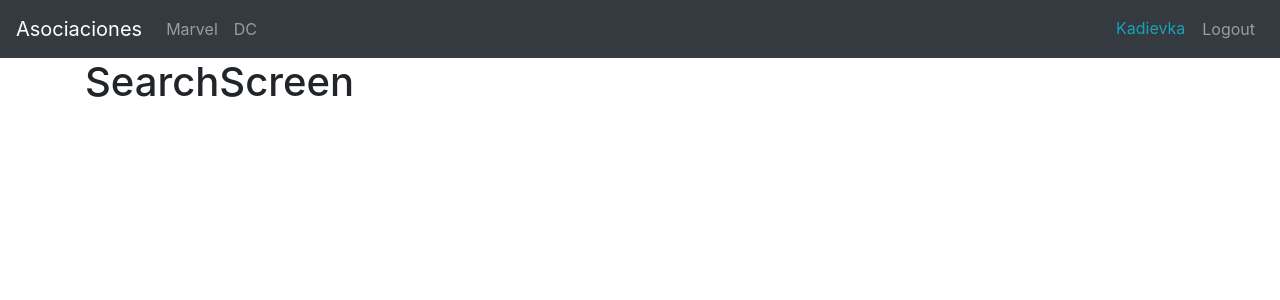
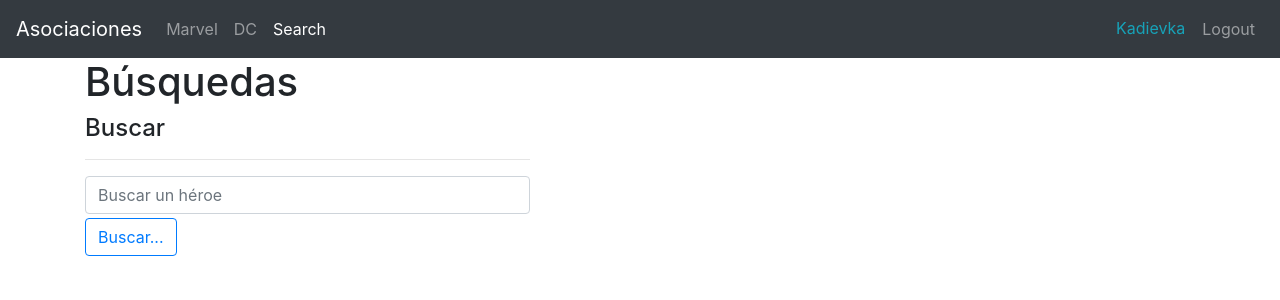
Before and after one commit to Kadievka/HeroesApp, a React (Create React App) app: page /search in a window 1280 px wide. Shown: the top 300 px of the page. Built offline with nearby package versions, Linux system fonts and the light colour scheme.

Commit message:
183. ** SearchComponent

```diff
--- a/src/components/search/SearchScreen.tsx
+++ b/src/components/search/SearchScreen.tsx
@@ -1,11 +1,50 @@
-import React from 'react'
+import React from "react";
+import { useForm } from "../../hooks/useForm/useForm";
 
 const SearchScreen = () => {
+  const initialState = {
+    searchText: "",
+  };
+
+  const [{ searchText }, handleInputChange, resetFormValues] = useForm(initialState);
+
+  const handleSubmit = (e: React.FormEvent) => {
+    e.preventDefault();
+
+    if (searchText) {
+      console.log("buscando...", searchText);
+    }
+
+    resetFormValues();
+  };
+
   return (
-    <div>
-      <h1>SearchScreen</h1>
-    </div>
-  )
-}
+    <>
+      <h1>Búsquedas</h1>
 
-export default SearchScreen
+      <div className="row">
+        <div className="col-5">
+          <h4>Buscar</h4>
+          <hr />
+
+          <form onSubmit={handleSubmit}>
+            <input
+              type="text"
+              placeholder="Buscar un héroe"
+              className="form-control"
+              name="searchText"
+              autoComplete="off"
+              onChange={handleInputChange}
+              value={searchText}
+            />
+            <button type="submit" className="btn btn-outline-primary mt-1">
+              Buscar...
+            </button>
+          </form>
+        </div>
+      </div>
+    </>
+  );
+};
+
+export default SearchScreen;
--- a/src/components/ui/Navbar.tsx
+++ b/src/components/ui/Navbar.tsx
@@ -2,18 +2,16 @@ import React from "react";
 import { Link, NavLink, useNavigate } from "react-router-dom";
 
 const Navbar = () => {
-
   const navigate = useNavigate();
 
   const handleLogout = () => {
     navigate("/login", {
-      replace: true
+      replace: true,
     });
-  }
+  };
 
   return (
     <nav className="navbar navbar-expand-sm navbar-dark bg-dark">
-
       <Link className="navbar-brand" to="/">
         Asociaciones
       </Link>
@@ -27,20 +25,18 @@ const Navbar = () => {
           <NavLink className="nav-item nav-link" to="/dc">
             DC
           </NavLink>
+
+          <NavLink className="nav-item nav-link" to="/search">
+            Search
+          </NavLink>
         </div>
       </div>
 
       <div className="navbar-collapse collapse w-100 order-3 dual-collapse2 d-flex justify-content-end">
         <ul className="navbar-nav ml-auto">
+          <span className="nav-item nav-link text-info">Kadievka</span>
 
-          <span className="nav-item nav-link text-info">
-            Kadievka
-          </span>
-
-          <button
-            className="nav-item nav-link btn"
-            onClick={handleLogout}
-          >
+          <button className="nav-item nav-link btn" onClick={handleLogout}>
             Logout
           </button>
         </ul>
--- /dev/null
+++ b/src/hooks/useForm/useForm.ts
@@ -0,0 +1,18 @@
+import { useState } from "react";
+
+export const useForm = (initialState: any = {}) => {
+  const [values, setValues] = useState(initialState);
+
+  const handleInputChange = ({ target }: React.ChangeEvent<HTMLInputElement>) => {
+    setValues(() => ({
+      ...values,
+      [target.name]: target.value,
+    }));
+  };
+
+  const resetAllValues = () => {
+    setValues(initialState);
+  };
+
+  return [values, handleInputChange, resetAllValues];
+};
```
